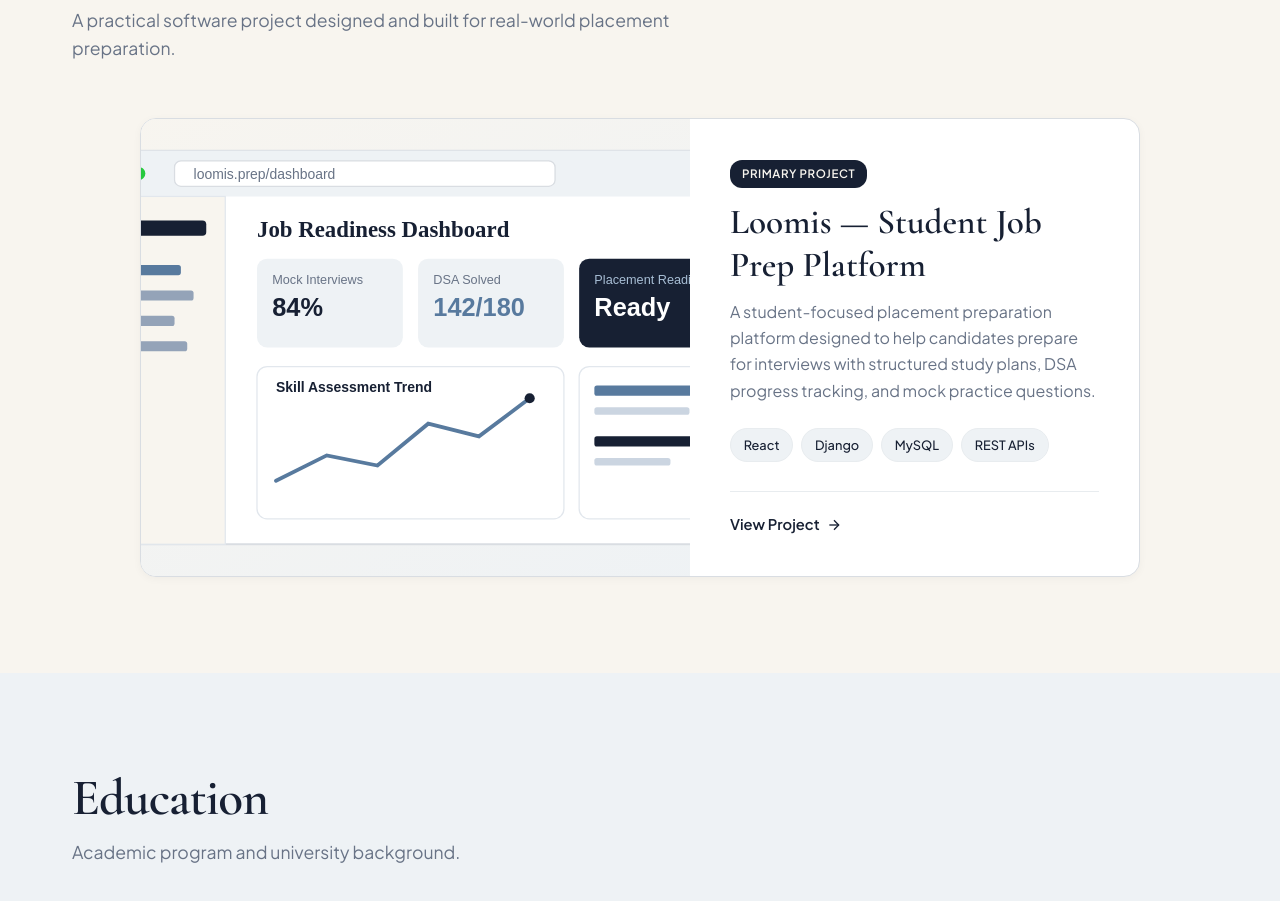
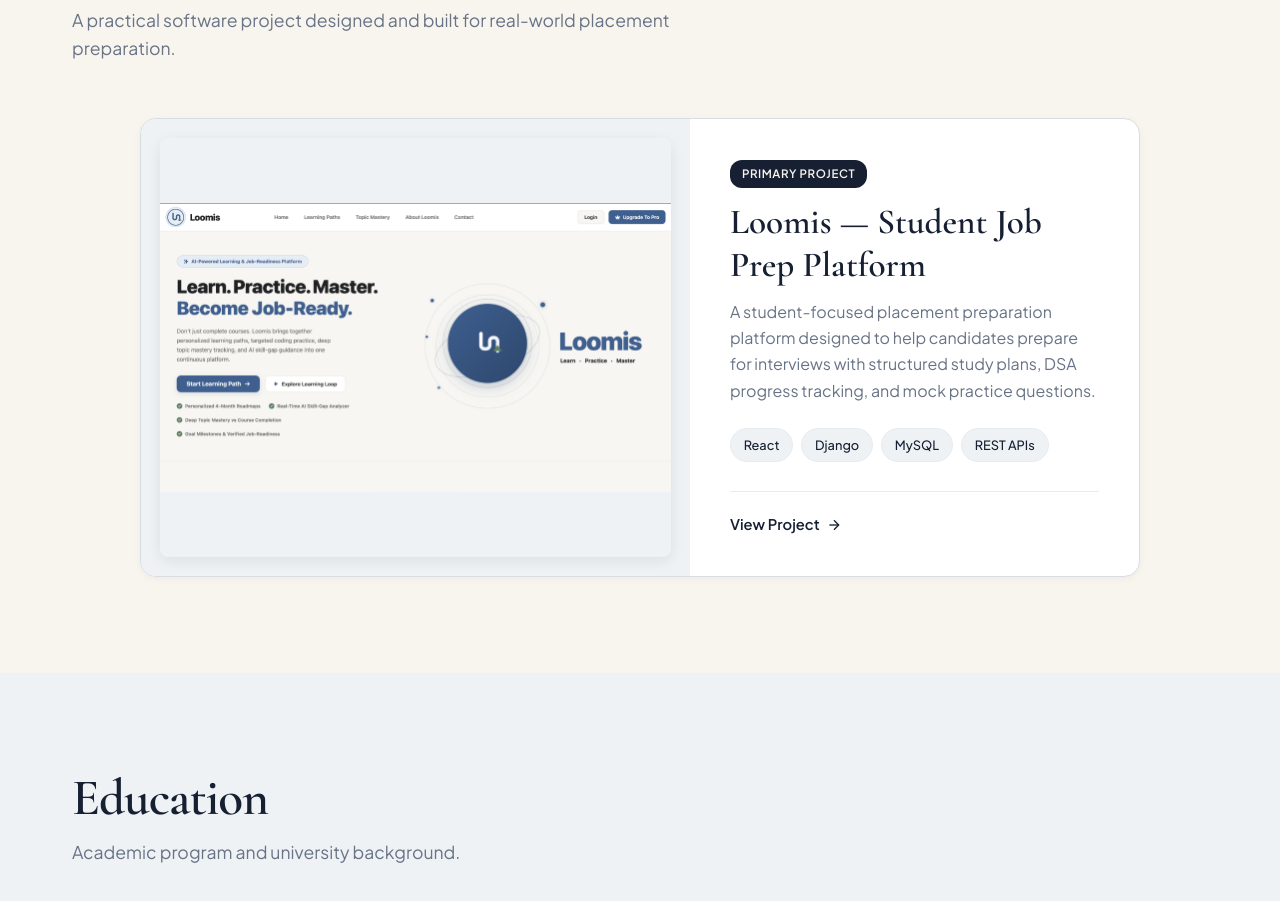
Before and after one commit to Dakshchaudhary1710/Portfolio, a website built with Vite: page index.html in a window 1280 px wide. Shown: the part 2174-3075 px from the top of the page. Built offline with nearby package versions, Linux system fonts and the light colour scheme.

Commit message:
fixed project image

```diff
--- a/src/main.js
+++ b/src/main.js
@@ -1,7 +1,7 @@
 import './style.css';
 import heroVisualSvg from './assets/hero-visual.svg';
 import aboutVisualSvg from './assets/about-visual.svg';
-import loomisPreviewSvg from './assets/loomis-preview.svg';
+import loomisScreenshot from './assets/loomis-screenshot.png';
 
 /* Data Store */
 const PORTFOLIO_DATA = {
@@ -39,9 +39,9 @@ const PORTFOLIO_DATA = {
       featured: true,
       description: "A student-focused placement preparation platform designed to help candidates prepare for interviews with structured study plans, DSA progress tracking, and mock practice questions.",
       tags: ["React", "Django", "MySQL", "REST APIs"],
-      image: loomisPreviewSvg,
+      image: loomisScreenshot,
       githubUrl: "#",
-      liveUrl: "#"
+      liveUrl: "https://loomis-omega.vercel.app"
     }
   ],
   skills: [
@@ -221,7 +221,7 @@ function renderProjects() {
                 </div>
               </div>
               <div class="project-footer">
-                <a href="${loomis.liveUrl}" class="project-link">
+                <a href="${loomis.liveUrl}" target="_blank" rel="noopener noreferrer" class="project-link">
                   View Project
                   <svg viewBox="0 0 24 24" width="16" height="16" fill="none" stroke="currentColor" stroke-width="2"><line x1="5" y1="12" x2="19" y2="12"/><polyline points="12 5 19 12 12 19"/></svg>
                 </a>
--- a/src/style.css
+++ b/src/style.css
@@ -560,17 +560,23 @@ button, input, textarea {
   width: 100%;
   background-color: var(--bg-secondary);
   overflow: hidden;
+  display: flex;
+  align-items: center;
+  justify-content: center;
+  padding: 1.2rem;
 }
 
 .project-image-box img {
   width: 100%;
   height: 100%;
-  object-fit: cover;
+  object-fit: contain;
+  border-radius: 8px;
+  box-shadow: 0 4px 14px rgba(14, 23, 38, 0.08);
   transition: var(--transition);
 }
 
 .project-card:hover .project-image-box img {
-  transform: scale(1.03);
+  transform: scale(1.02);
 }
 
 .project-content {
```
Also changed, not shown: src/assets/loomis-screenshot.png (added).
